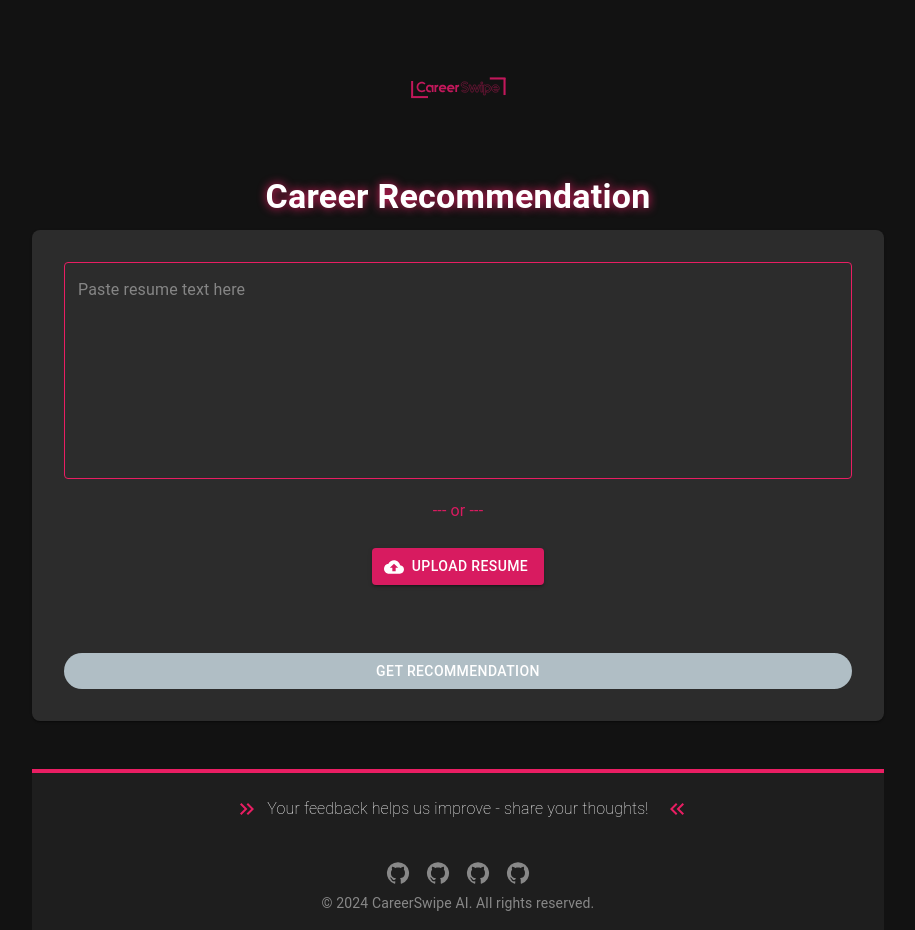
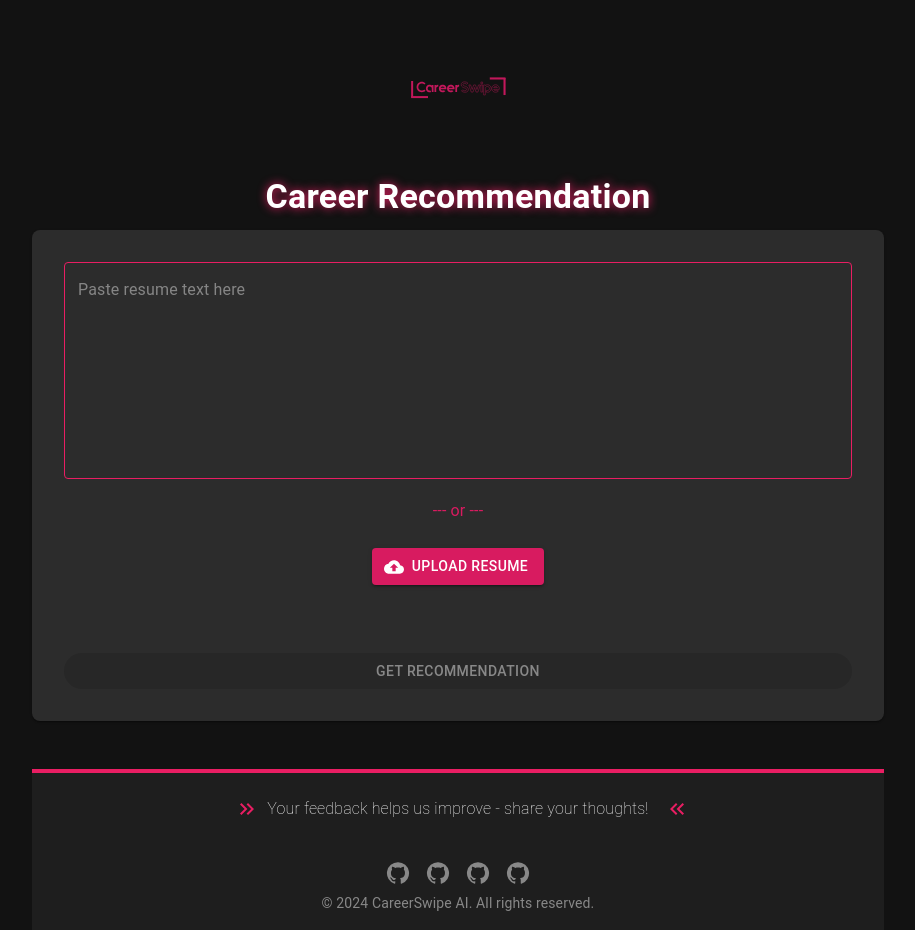
Before and after one commit to mehmoodosman/CareerplannrAI, a Next.js app: page /test-upload in a window 1280 px wide. Shown: the whole page, without its empty margins (182-1097 px from the left). Built offline with nearby package versions, Linux system fonts and the light colour scheme.

Commit message:
update disabled submit button

```diff
--- a/app/test-upload/page.js
+++ b/app/test-upload/page.js
@@ -185,7 +185,7 @@ export default function CareerPage() {
                 color: '#ffffff',
                 borderRadius: '25px',
                 ':hover': { bgcolor: '#d81b60' },
-                ':disabled': { bgcolor: '#b0bec5', color: '#ffffff' }
+                ':disabled': { bgcolor: '##bbb', color: '#888' }
             }}
             >
               {loading ? <CircularProgress size={24} sx={{ color: 'white' }} /> : 'GET RECOMMENDATION'}
```
Also changed, not shown: app/generate/page.js (+5 -4 lines).
